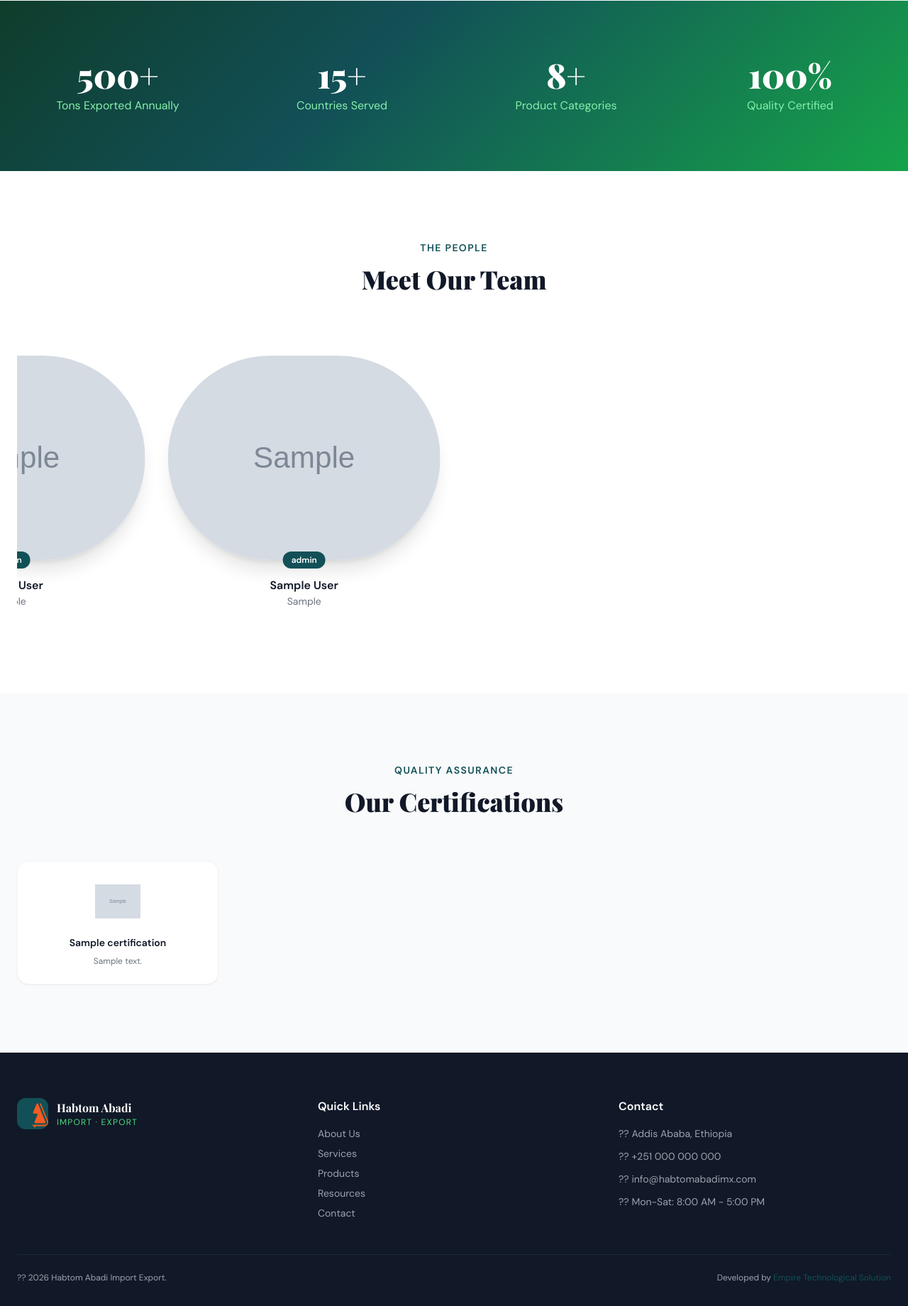
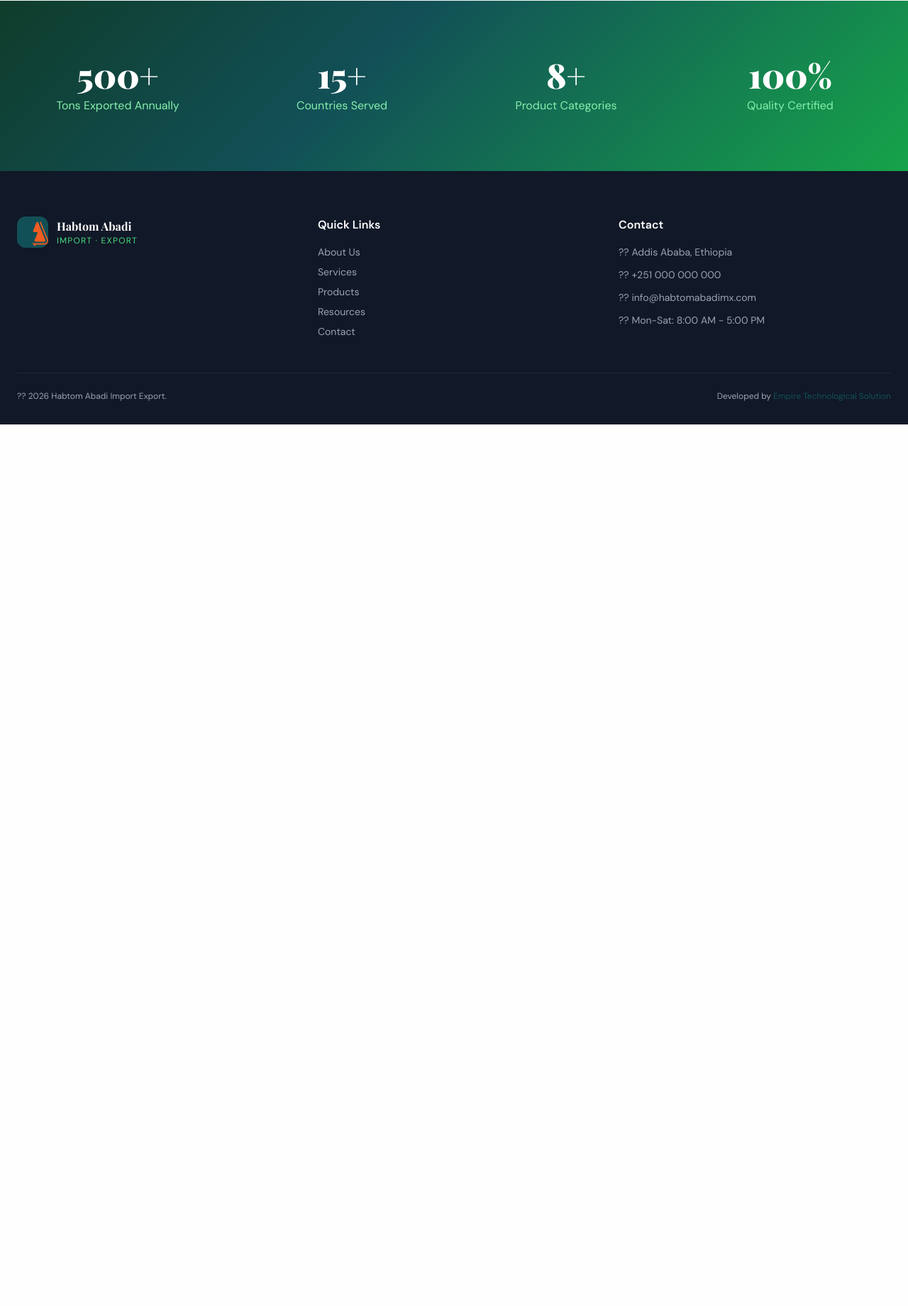
Before and after one commit to seretseCSE/HabtomAbadimx, a Laravel app: page /about in a window 1280 px wide. Shown: the part 2065-3905 px from the top of the page at 71% size. After the commit the page ends 2663 px from the top, so only its background shows below. Run offline with Laravel 12, Linux system fonts and the light colour scheme; data comes from the database, SQL or seed files in the repository; tables that the repository leaves empty hold one stand-in row (values such as "Sample post"); grey boxes marked "Sample" are stand-in pictures; parts of the project's set-up code (start-up, migrations or seed data) failed here and were passed over; some libraries are stand-ins or nearby versions.

Commit message:
Remove team and certification sections from about page, update controller, and add seeders

```diff
--- a/app/Http/Controllers/AboutController.php
+++ b/app/Http/Controllers/AboutController.php
@@ -3,8 +3,6 @@
 namespace App\Http\Controllers;
 
 use App\Models\Setting;
-use App\Models\TeamMember;
-use App\Models\Certification;
 
 class AboutController extends Controller
 {
@@ -13,19 +11,8 @@
         // Get site settings
         $settings = Setting::pluck('value', 'key')->toArray();
 
-        // Get team members
-        $teamMembers = TeamMember::orderBy('sort_order', 'asc')
-            ->get();
-
-        // Get certifications
-        $certifications = Certification::where('is_active', true)
-            ->orderBy('sort_order', 'asc')
-            ->get();
-
         return view('about', compact(
-            'settings',
-            'teamMembers',
-            'certifications'
+            'settings'
         ));
     }
 }
--- a/database/seeders/DatabaseSeeder.php
+++ b/database/seeders/DatabaseSeeder.php
@@ -17,6 +17,8 @@
     {
         $this->call([
             RoleSeeder::class,
+            CertificationSeeder::class,
+            TeamMemberSeeder::class,
         ]);
     }
 }
--- a/resources/views/about.blade.php
+++ b/resources/views/about.blade.php
@@ -95,117 +95,5 @@
     </div>
   </section>
 
-  <!-- TEAM -->
-  @if($teamMembers->isNotEmpty())
-  <section class="py-24 bg-white">
-    <div class="max-w-7xl mx-auto px-6">
-      <div class="text-center mb-16 scroll-reveal">
-        <span class="text-primary font-semibold text-sm tracking-widest uppercase">The People</span>
-        <h2 class="font-display text-4xl font-black text-gray-900 mt-3">Meet Our Team</h2>
-      </div>
-      <style>
-        .team-carousel-wrapper {
-          overflow: hidden;
-        }
-        .team-carousel-track {
-          display: flex;
-          gap: 2rem;
-          animation: team-scroll 20s linear infinite;
-        }
-        .team-carousel-item {
-          min-width: 22%;
-          flex-shrink: 0;
-        }
-        .team-carousel-wrapper::-webkit-scrollbar { display: none; }
-        .team-carousel-wrapper { -ms-overflow-style: none; scrollbar-width: none; }
-        @keyframes team-scroll {
-          0% { transform: translateX(0); }
-          100% { transform: translateX(-50%); }
-        }
-      </style>
-      <div class="relative">
-        <div class="absolute inset-y-0 left-0 w-16 md:w-24 bg-gradient-to-r from-white to-transparent pointer-events-none"></div>
-        <div class="absolute inset-y-0 right-0 w-16 md:w-24 bg-gradient-to-l from-white to-transparent pointer-events-none"></div>
-        <div class="team-carousel-wrapper py-6">
-          <div class="team-carousel-track">
-            @foreach($teamMembers->take(6) as $index => $member)
-            @php
-                $ethiopianPhotos = [
-                    'https://images.unsplash.com/photo-1507003211169-0a1dd7228f2d?w=300&q=80',
-                    'https://images.unsplash.com/photo-1494790108755-2616b612b786?w=300&q=80',
-                    'https://images.unsplash.com/photo-1472099645785-5658abf4ff4e?w=300&q=80',
-                    'https://images.unsplash.com/photo-1500648767791-00dcc994a43e?w=300&q=80',
-                    'https://images.unsplash.com/photo-1438761681033-6461ffad8d80?w=300&q=80',
-                    'https://images.unsplash.com/photo-1506794778202-cad84cf45f1d?w=300&q=80'
-                ];
-                $photoUrl = $member->photo ? asset('storage/' . $member->photo) : $ethiopianPhotos[$index % count($ethiopianPhotos)];
-            @endphp
-            <div class="team-carousel-item text-center scroll-reveal">
-              <div class="relative mb-6">
-                <img src="{{ $photoUrl }}" class="w-full h-72 object-cover rounded-full shadow-xl" alt="{{ $member->name }}"/>
-                <div class="absolute -bottom-3 left-1/2 -translate-x-1/2 bg-primary text-white text-xs font-bold px-3 py-1 rounded-full">{{ $member->role ?? 'Team' }}</div>
-              </div>
-              <h4 class="font-bold text-gray-900 mt-4">{{ $member->name }}</h4>
-              <p class="text-gray-500 text-sm">{{ $member->position }}</p>
-            </div>
-            @endforeach
-            @foreach($teamMembers->take(6) as $index => $member)
-            @php
-                $ethiopianPhotos = [
-                    'https://images.unsplash.com/photo-1507003211169-0a1dd7228f2d?w=300&q=80',
-                    'https://images.unsplash.com/photo-1494790108755-2616b612b786?w=300&q=80',
-                    'https://images.unsplash.com/photo-1472099645785-5658abf4ff4e?w=300&q=80',
-                    'https://images.unsplash.com/photo-1500648767791-00dcc994a43e?w=300&q=80',
-                    'https://images.unsplash.com/photo-1438761681033-6461ffad8d80?w=300&q=80',
-                    'https://images.unsplash.com/photo-1506794778202-cad84cf45f1d?w=300&q=80'
-                ];
-                $photoUrl = $member->photo ? asset('storage/' . $member->photo) : $ethiopianPhotos[$index % count($ethiopianPhotos)];
-            @endphp
-            <div class="team-carousel-item text-center scroll-reveal">
-              <div class="relative mb-6">
-                <img src="{{ $photoUrl }}" class="w-full h-72 object-cover rounded-full shadow-xl" alt="{{ $member->name }}"/>
-                <div class="absolute -bottom-3 left-1/2 -translate-x-1/2 bg-primary text-white text-xs font-bold px-3 py-1 rounded-full">{{ $member->role ?? 'Team' }}</div>
-              </div>
-              <h4 class="font-bold text-gray-900 mt-4">{{ $member->name }}</h4>
-              <p class="text-gray-500 text-sm">{{ $member->position }}</p>
-            </div>
-            @endforeach
-          </div>
-        </div>
-      </div>
-    </div>
-  </section>
-  @endif
-
-  <!-- CERTIFICATIONS -->
-  <!-- CERTIFICATIONS -->
-  @if($certifications->isNotEmpty())
-  <section class="py-24 bg-gray-50">
-    <div class="max-w-7xl mx-auto px-6">
-      <div class="text-center mb-16 scroll-reveal">
-        <span class="text-primary font-semibold text-sm tracking-widest uppercase">Quality Assurance</span>
-        <h2 class="font-display text-4xl font-black text-gray-900 mt-3">Our Certifications</h2>
-      </div>
-      <div class="grid grid-cols-2 md:grid-cols-4 gap-8">
-        @foreach($certifications as $cert)
-        <div class="text-center scroll-reveal">
-          <div class="bg-white rounded-2xl p-6 shadow-sm border border-gray-100 hover:shadow-md transition-shadow">
-            @if($cert->logo)
-              <img src="{{ asset('storage/' . $cert->logo) }}" alt="{{ $cert->name }}" class="w-16 h-16 mx-auto mb-4 object-contain"/>
-            @else
-              <div class="w-16 h-16 bg-primary/10 rounded-2xl mx-auto mb-4 flex items-center justify-center">
-                <span class="text-2xl">?</span>
-              </div>
-            @endif
-            <h4 class="font-bold text-gray-900 text-sm mb-2">{{ $cert->name }}</h4>
-            <p class="text-gray-500 text-xs">{{ $cert->issuing_body }}</p>
-          </div>
-        </div>
-        @endforeach
-      </div>
-    </div>
-  </section>
-  @endif
-
 </body>
 @endsection
```
